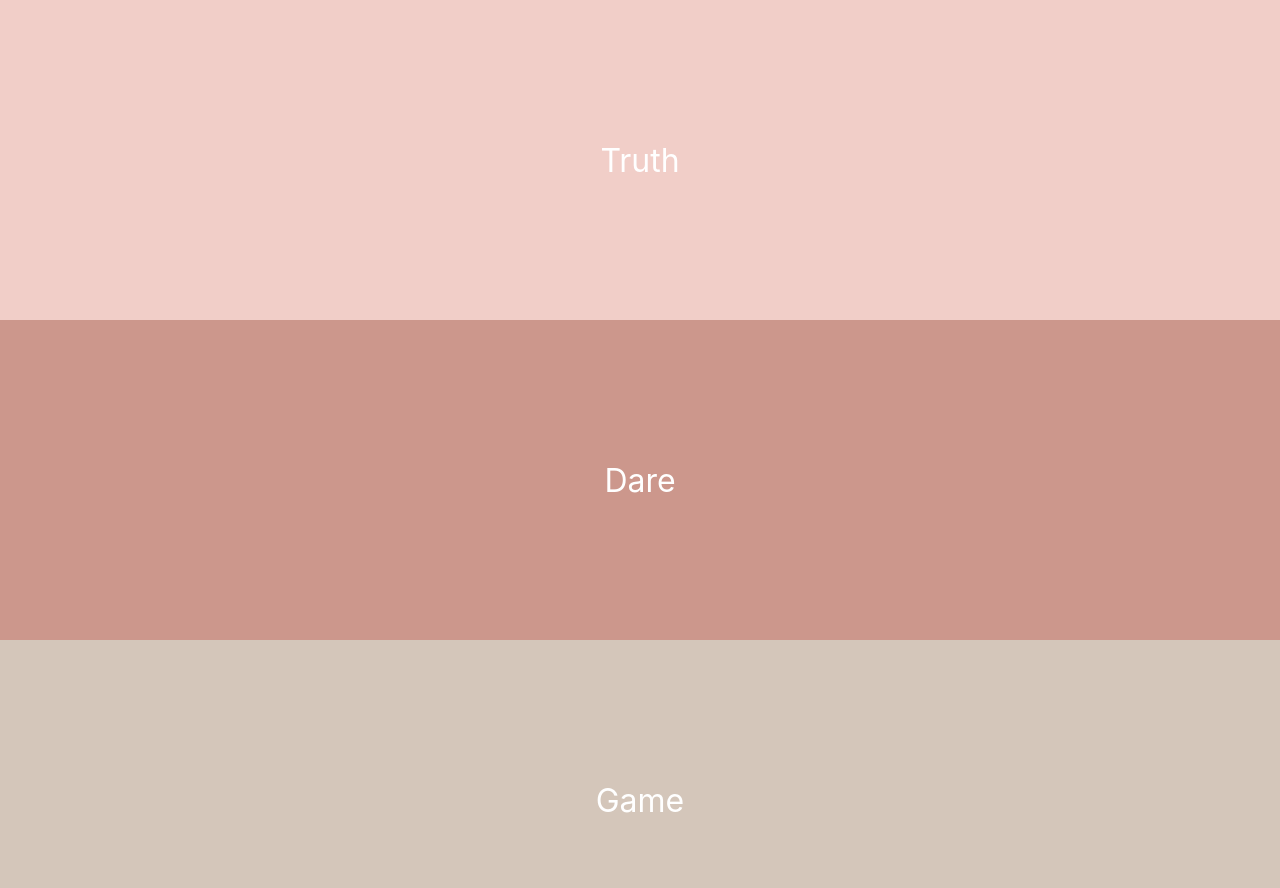
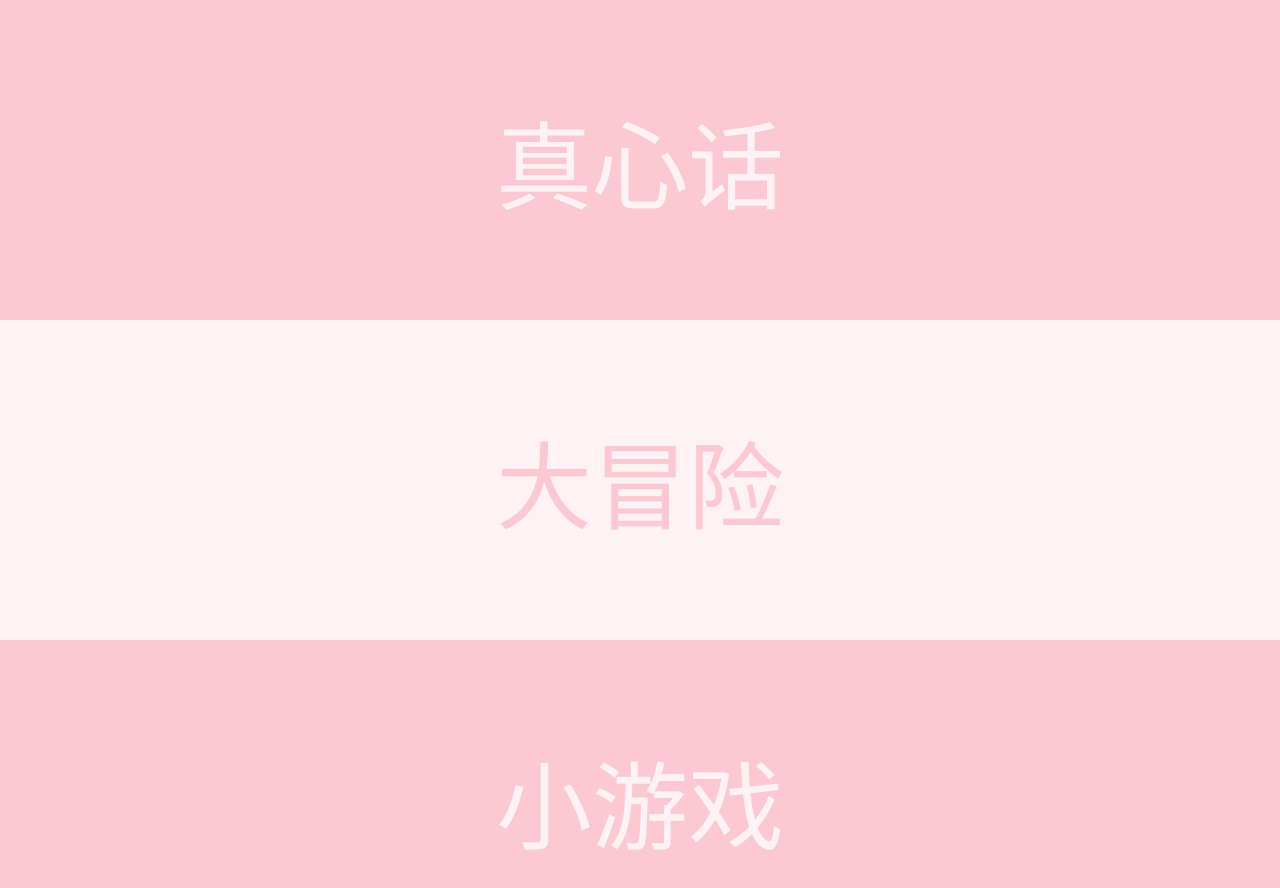
Before and after one commit to maoli131/VibeVertex, a React (Create React App) app in the folder client/: page / in a window 1280 px wide. Shown: the top 888 px of the page. Built offline with nearby package versions, Linux system fonts and the light colour scheme.

Commit message:
update: fonts, colors and design for the main page

```diff
--- a/client/public/index.html
+++ b/client/public/index.html
@@ -7,9 +7,15 @@
     <meta name="theme-color" content="#000000" />
     <meta
       name="description"
-      content="Web site created using create-react-app"
+      content="VibeVertex. AI-powered party tool."
     />
     <link rel="apple-touch-icon" href="%PUBLIC_URL%/logo192.png" />
+    <!--
+      Google Font: Noto Serif SC
+    -->
+    <link rel="preconnect" href="https://fonts.googleapis.com">
+    <link rel="preconnect" href="https://fonts.gstatic.com" crossorigin>
+    <link href="https://fonts.googleapis.com/css2?family=Noto+Serif+SC:wght@200;400;700&display=swap" rel="stylesheet">
     <!--
       manifest.json provides metadata used when your web app is installed on a
       user's mobile device or desktop. See https://developers.google.com/web/fundamentals/web-app-manifest/
@@ -24,7 +30,7 @@
       work correctly both with client-side routing and a non-root public URL.
       Learn how to configure a non-root public URL by running `npm run build`.
     -->
-    <title>React App</title>
+    <title>VibeVertex</title>
   </head>
   <body>
     <noscript>You need to enable JavaScript to run this app.</noscript>
--- a/client/src/App.js
+++ b/client/src/App.js
@@ -1,26 +1,32 @@
 import './App.css';
 
 function App() {
-  const sectionStyle = (backgroundColor) => ({
-    height: '40vh', // 1/3 of the viewport height
-    display: 'flex',
-    justifyContent: 'center', // Center horizontally
-    alignItems: 'center', // Center vertically
-    backgroundColor, // Background color passed as an argument
-    color: 'white', // Text color
-    fontSize: '2em' // Larger text
-  });
+  const sectionStyle = (colorTheme) => {
+    const isLight = colorTheme === 'light';
+    const lightColor = '#FEF2F4';
+    const darkColor = '#FCC8D1';
+    return {
+      height: '40vh', // percentage of view
+      display: 'flex',
+      justifyContent: 'center', // Center horizontally
+      alignItems: 'center', // Center vertically
+      backgroundColor: isLight ? lightColor : darkColor, // Background color
+      color: isLight ? darkColor : lightColor, // Text color
+      fontSize: '6em', // Larger text
+      fontWeight: 200,
+    }
+  };
 
   return (
     <div>
-      <div style={sectionStyle('#F1CEC8')}>
-        Truth
+      <div style={sectionStyle('dark')}>
+        真心话
       </div>
-      <div style={sectionStyle('#CC978C')}>
-        Dare
+      <div style={sectionStyle('light')}>
+        大冒险
       </div>
-      <div style={sectionStyle('#D4C6BA')}>
-        Game
+      <div style={sectionStyle('dark')}>
+        小游戏
       </div>
     </div>
   );
--- a/client/src/index.css
+++ b/client/src/index.css
@@ -1,8 +1,10 @@
 body {
   margin: 0;
-  font-family: -apple-system, BlinkMacSystemFont, 'Segoe UI', 'Roboto', 'Oxygen',
+  /* font-family: -apple-system, BlinkMacSystemFont, 'Segoe UI', 'Roboto', 'Oxygen',
     'Ubuntu', 'Cantarell', 'Fira Sans', 'Droid Sans', 'Helvetica Neue',
-    sans-serif;
+    sans-serif; */
+  font-family: 'Noto Serif SC', serif;
+  font-weight: 400;
   -webkit-font-smoothing: antialiased;
   -moz-osx-font-smoothing: grayscale;
 }
```
Also changed, not shown: client/public/robots.txt (deleted).
